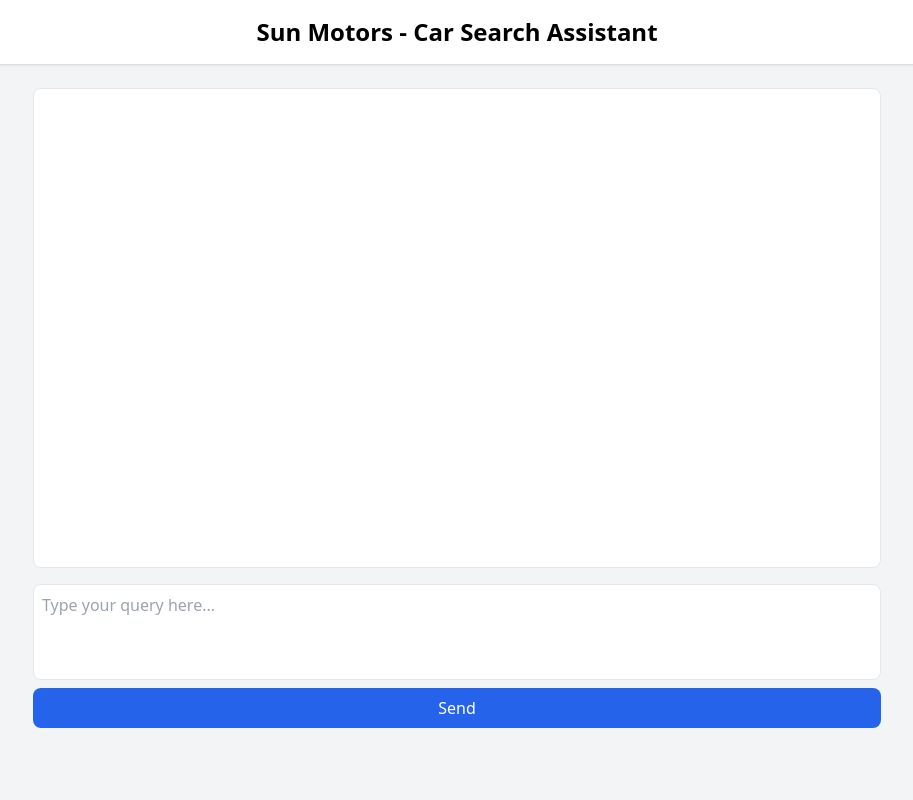
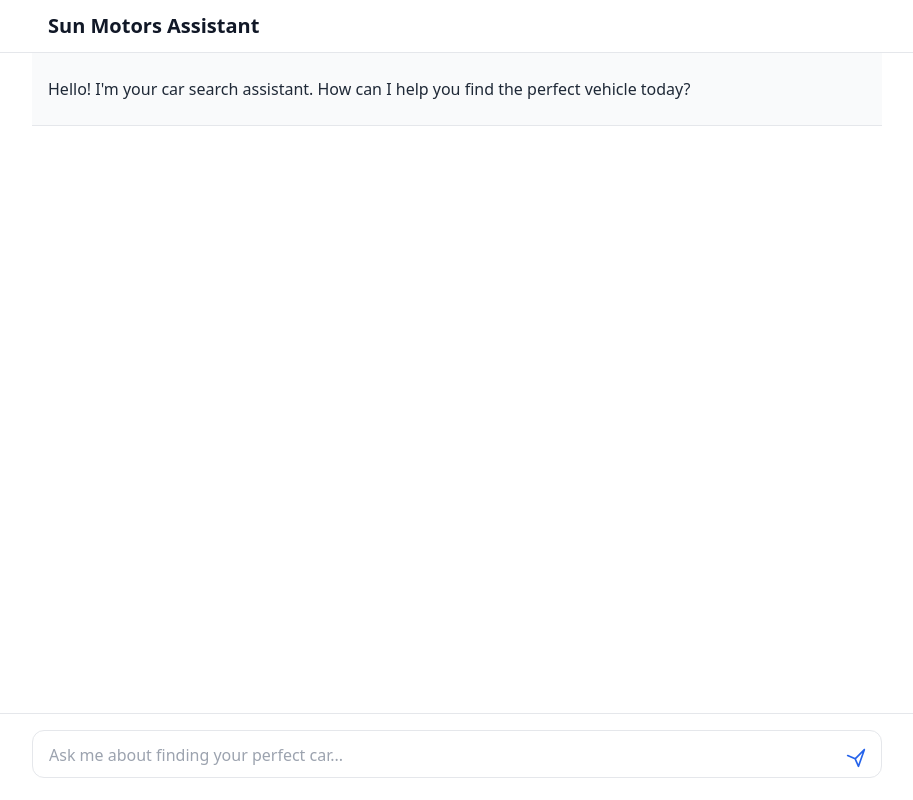
Before and after one commit to kanchang12/sunmotors, a Flask app: page / in a window 1280 px wide. Shown: the whole page, without its empty margins (183-1096 px from the left). Run offline with Flask 3, Linux system fonts and the light colour scheme; some libraries are stand-ins or nearby versions.

Commit message:
Update index.html

```diff
--- a/templates/index.html
+++ b/templates/index.html
@@ -1,4 +1,3 @@
-<!-- templates/index.html -->
 <!DOCTYPE html>
 <html lang="en">
 <head>
@@ -7,106 +6,191 @@
     <title>Sun Motors - Car Search Assistant</title>
     <script src="https://cdn.tailwindcss.com"></script>
     <style>
+        body {
+            background-color: #ffffff;
+        }
+
+        .chat-container {
+            height: calc(100vh - 180px);
+            overflow-y: auto;
+            scroll-behavior: smooth;
+        }
+
         .message {
-            display: flex;
-            flex-direction: column;
-            gap: 0.5rem;
-            padding: 1rem;
-            border: 1px solid #e5e7eb;
-            border-radius: 0.5rem;
-            background: #f9fafb;
+            max-width: 850px;
+            margin: 0 auto;
+            padding: 1.5rem 1rem;
+            border-bottom: 1px solid #e5e7eb;
         }
 
         .user-message {
-            align-items: flex-end;
-            background-color: #dbf4ff;
+            background-color: #ffffff;
         }
 
         .assistant-message {
-            align-items: flex-start;
-            background-color: #ffffff;
+            background-color: #f9fafb;
         }
 
-        .timestamp {
-            font-size: 0.75rem;
-            color: #6b7280;
+        .typing-animation::after {
+            content: '▋';
+            animation: blink 1s step-start infinite;
+        }
+
+        @keyframes blink {
+            50% { opacity: 0; }
+        }
+
+        .input-container {
+            position: fixed;
+            bottom: 0;
+            left: 0;
+            right: 0;
+            background-color: #ffffff;
+            border-top: 1px solid #e5e7eb;
+            padding: 1rem;
+        }
+
+        .input-box {
+            max-width: 850px;
+            margin: 0 auto;
+            position: relative;
         }
 
         #queryInput {
             width: 100%;
-            height: 6rem;
             border: 1px solid #e5e7eb;
-            border-radius: 0.5rem;
-            padding: 0.5rem;
+            border-radius: 0.75rem;
+            padding: 0.75rem 3rem 0.75rem 1rem;
             font-size: 1rem;
             resize: none;
+            overflow: hidden;
+            min-height: 3rem;
+            max-height: 12rem;
+            line-height: 1.5;
+            background-color: #ffffff;
+        }
+
+        #queryInput:focus {
+            outline: none;
+            border-color: #2563eb;
+            box-shadow: 0 0 0 2px rgba(37, 99, 235, 0.1);
         }
 
         #sendButton {
-            background-color: #2563eb;
-            color: #ffffff;
-            padding: 0.5rem 1rem;
-            border: none;
+            position: absolute;
+            right: 0.5rem;
+            bottom: 0.5rem;
+            padding: 0.5rem;
+            color: #2563eb;
             border-radius: 0.5rem;
-            font-size: 1rem;
+            display: flex;
+            align-items: center;
+            justify-content: center;
             cursor: pointer;
         }
 
-        #chatContainer {
-            height: 60vh;
-            overflow-y: auto;
-            border: 1px solid #e5e7eb;
-            border-radius: 0.5rem;
-            padding: 1rem;
-            background: #ffffff;
+        #sendButton:hover {
+            background-color: #f3f4f6;
+        }
+
+        .send-icon {
+            width: 1.25rem;
+            height: 1.25rem;
         }
     </style>
 </head>
-<body class="bg-gray-100 min-h-screen flex flex-col items-center">
-    <header class="bg-white shadow p-4 w-full text-center">
-        <h1 class="text-2xl font-bold">Sun Motors - Car Search Assistant</h1>
+<body>
+    <header class="border-b border-gray-200 bg-white py-3">
+        <div class="max-w-[850px] mx-auto px-4">
+            <h1 class="text-xl font-semibold text-gray-900">Sun Motors Assistant</h1>
+        </div>
     </header>
 
-    <main class="flex-1 p-6 max-w-4xl w-full">
-        <div id="chatContainer" class="space-y-4">
-            <!-- Messages will go here -->
+    <div id="chatContainer" class="chat-container px-4">
+        <div class="message assistant-message">
+            <div class="text-gray-800">
+                Hello! I'm your car search assistant. How can I help you find the perfect vehicle today?
+            </div>
         </div>
+    </div>
 
-        <div class="mt-4 flex flex-col">
-            <textarea id="queryInput" placeholder="Type your query here..."></textarea>
-            <button id="sendButton" class="mt-2">Send</button>
+    <div class="input-container">
+        <div class="input-box">
+            <textarea
+                id="queryInput"
+                placeholder="Ask me about finding your perfect car..."
+                rows="1"
+            ></textarea>
+            <button id="sendButton" title="Send message">
+                <svg class="send-icon" viewBox="0 0 24 24" fill="none" stroke="currentColor" stroke-width="2">
+                    <path d="M22 2L11 13M22 2L15 22L11 13M11 13L2 9" stroke-linejoin="round" stroke-linecap="round"/>
+                </svg>
+            </button>
         </div>
-    </main>
+    </div>
 
     <script>
         const queryInput = document.getElementById('queryInput');
         const sendButton = document.getElementById('sendButton');
         const chatContainer = document.getElementById('chatContainer');
 
-        function addMessage(content, isUser) {
+        // Auto-resize textarea
+        function autoResize() {
+            queryInput.style.height = 'auto';
+            queryInput.style.height = (queryInput.scrollHeight) + 'px';
+        }
+
+        // Add user message
+        function addUserMessage(content) {
             const messageDiv = document.createElement('div');
-            messageDiv.className = `message ${isUser ? 'user-message' : 'assistant-message'}`;
-
-            const contentDiv = document.createElement('div');
-            contentDiv.style.whiteSpace = 'pre-wrap';
-            contentDiv.textContent = content;
-
-            const timestampDiv = document.createElement('div');
-            timestampDiv.className = 'timestamp';
-            timestampDiv.textContent = new Date().toLocaleTimeString();
-
-            messageDiv.appendChild(contentDiv);
-            messageDiv.appendChild(timestampDiv);
+            messageDiv.className = 'message user-message';
+            messageDiv.innerHTML = `
+                <div class="text-gray-800">
+                    ${content}
+                </div>
+            `;
             chatContainer.appendChild(messageDiv);
             chatContainer.scrollTop = chatContainer.scrollHeight;
+        }
+
+        // Add assistant message
+        function addAssistantMessage(content) {
+            const messageDiv = document.createElement('div');
+            messageDiv.className = 'message assistant-message';
+
+            const textDiv = document.createElement('div');
+            textDiv.className = 'text-gray-800';
+
+            // Add typing animation
+            let currentText = '';
+            const words = content.split(' ');
+            textDiv.classList.add('typing-animation');
+
+            messageDiv.appendChild(textDiv);
+            chatContainer.appendChild(messageDiv);
+
+            // Simulate typing effect
+            function typeNextWord(index) {
+                if (index < words.length) {
+                    currentText += (index > 0 ? ' ' : '') + words[index];
+                    textDiv.textContent = currentText;
+                    chatContainer.scrollTop = chatContainer.scrollHeight;
+                    setTimeout(() => typeNextWord(index + 1), 50);
+                } else {
+                    textDiv.classList.remove('typing-animation');
+                }
+            }
+
+            typeNextWord(0);
         }
 
         async function sendMessage() {
             const query = queryInput.value.trim();
             if (!query) return;
 
-            addMessage(query, true);
+            addUserMessage(query);
             queryInput.value = '';
+            autoResize();
 
             try {
                 const response = await fetch('/api/search', {
@@ -117,22 +201,29 @@
 
                 const data = await response.json();
                 if (data.error) {
-                    addMessage(`Error: ${data.error}`, false);
+                    addAssistantMessage(`Error: ${data.error}`);
                 } else {
-                    addMessage(data.results, false);
+                    addAssistantMessage(data.results);
                 }
             } catch (error) {
-                addMessage('An error occurred. Please try again.', false);
+                addAssistantMessage('An error occurred. Please try again.');
             }
         }
 
+        // Event listeners
+        queryInput.addEventListener('input', autoResize);
+
         sendButton.addEventListener('click', sendMessage);
+
         queryInput.addEventListener('keypress', (e) => {
             if (e.key === 'Enter' && !e.shiftKey) {
                 e.preventDefault();
                 sendMessage();
             }
         });
+
+        // Initial resize
+        autoResize();
     </script>
 </body>
 </html>
```
